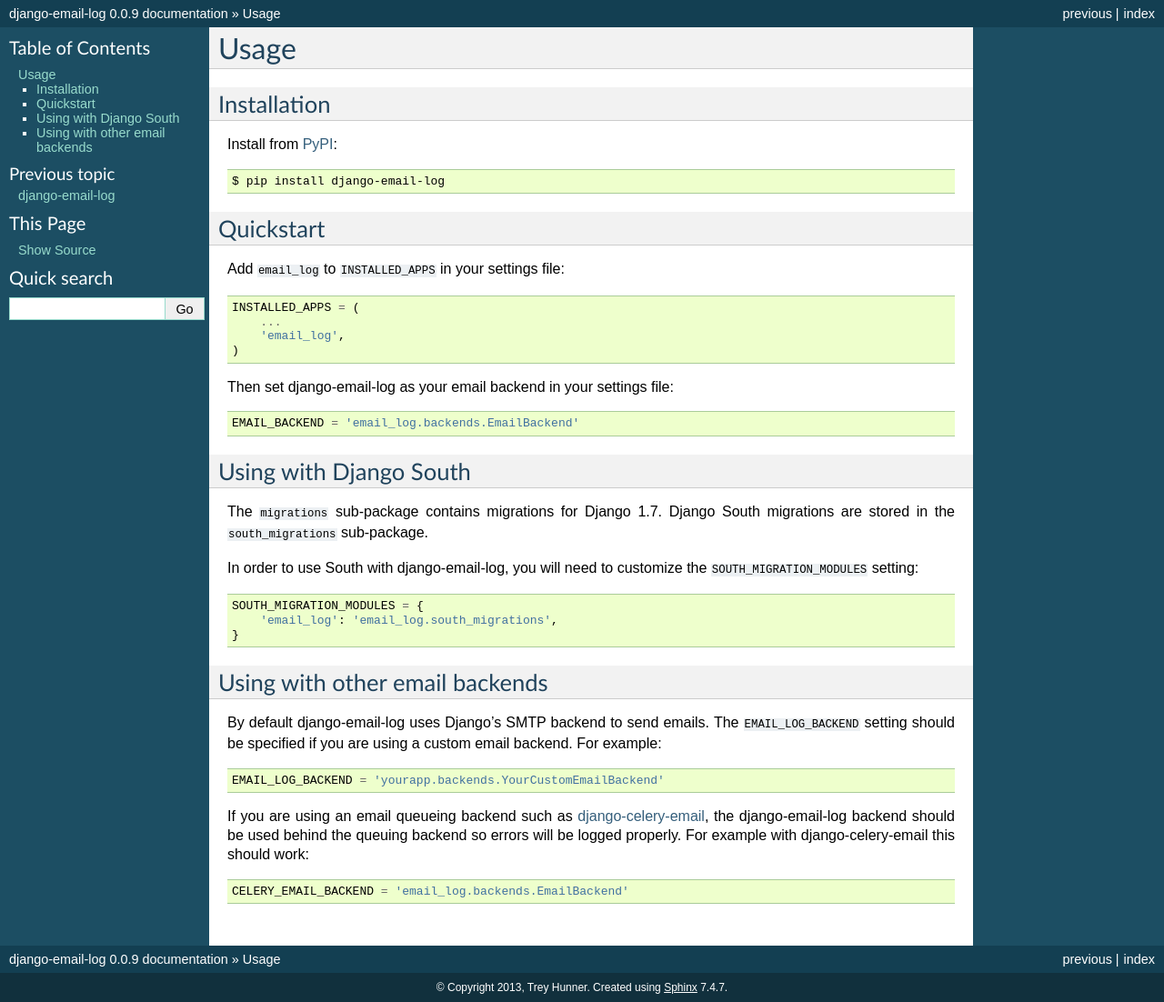
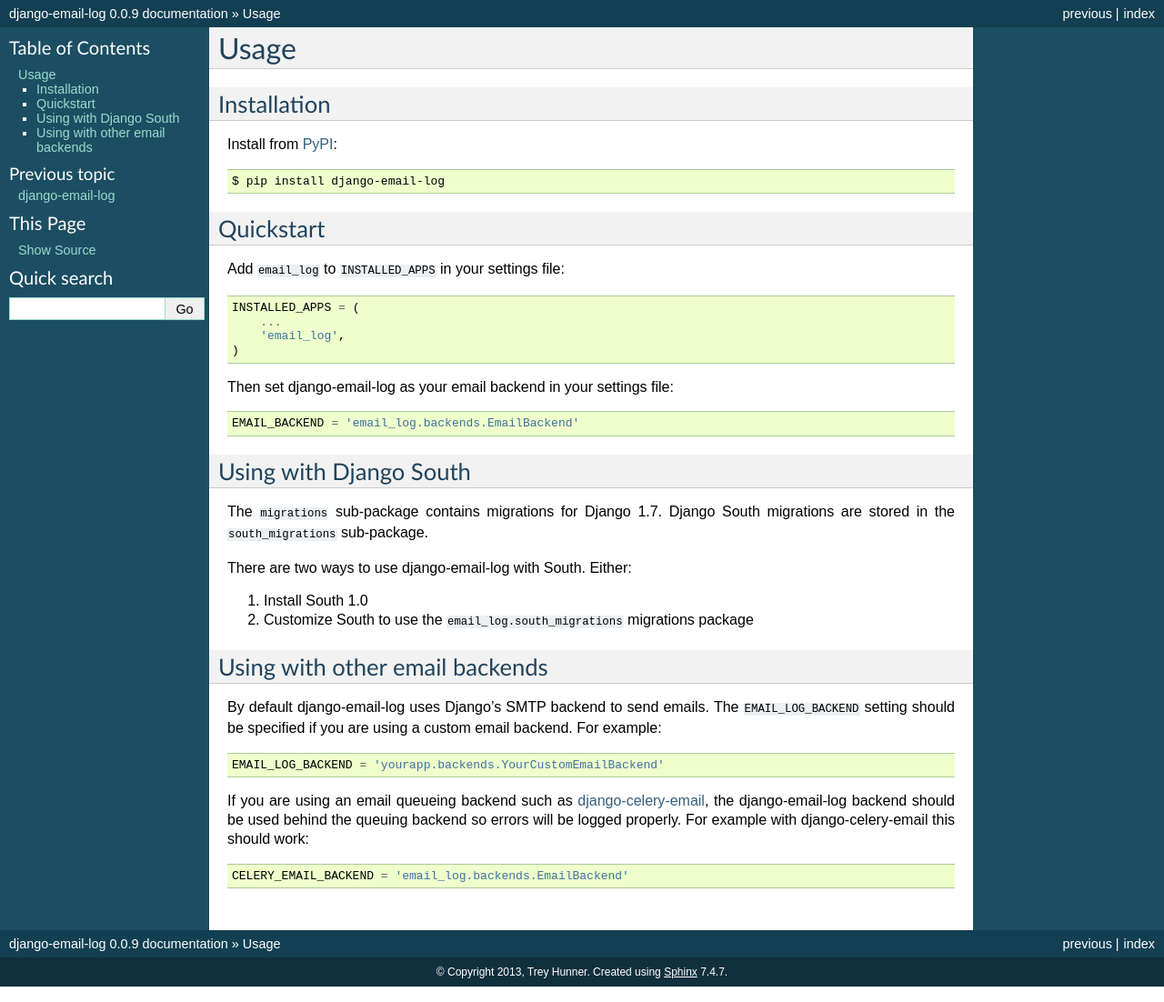
Before and after one commit to treyhunner/django-email-log, a Sphinx documentation site: the page built from docs/usage.rst, in a window 1280 px wide. Shown: the whole page at 91% size. Built offline with Sphinx 7.4.7, drawn with Linux system fonts in a browser that asks for light colours.

Commit message:
Note South 1.0 requirement

```diff
--- a/docs/usage.rst
+++ b/docs/usage.rst
@@ -37,13 +37,10 @@
 
 The ``migrations`` sub-package contains migrations for Django 1.7.  Django South migrations are stored in the ``south_migrations`` sub-package.
 
-In order to use South with django-email-log, you will need to customize the ``SOUTH_MIGRATION_MODULES`` setting:
+There are two ways to use django-email-log with South.  Either:
 
-.. code-block:: python
-
-    SOUTH_MIGRATION_MODULES = {
-        'email_log': 'email_log.south_migrations',
-    }
+1. Install South 1.0
+2. Customize South to use the ``email_log.south_migrations`` migrations package
 
 
 Using with other email backends
```
